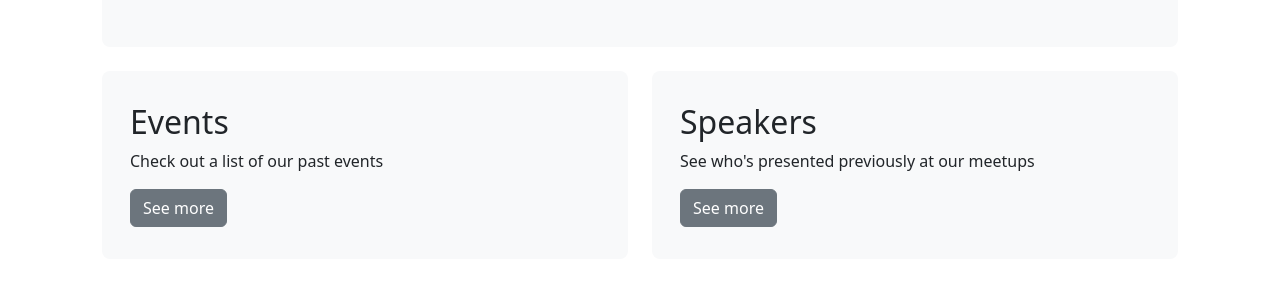
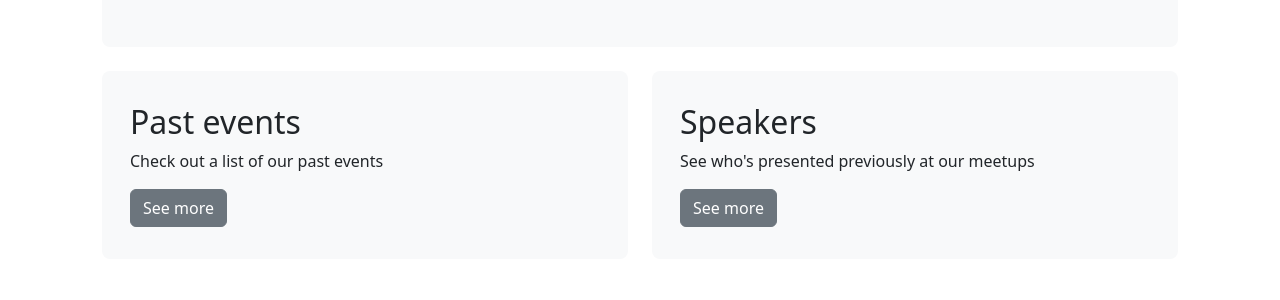
Before and after one commit to DundeeDataMeetup/dundeedatameetup.github.io, a Jekyll site: the page built from index.html, in a window 1280 px wide. Shown: the part 1039-1339 px from the top of the page. Built offline with Jekyll 4.4.1, drawn with Linux system fonts in a browser that asks for light colours.

Commit message:
chore: Tweak front page text

```diff
--- a/index.html
+++ b/index.html
@@ -46,7 +46,7 @@ title: Home
     <div class="col-md-6 col-12">
         <div class="p-3 mb-4 bg-body-tertiary rounded-3">
             <div class="container-fluid py-3">
-                <h2>Events</h2>
+                <h2>Past events</h2>
                 <p>Check out a list of our past events</p>
                 <a href="/events" class="btn btn-secondary">See more</a>
             </div>
```
Also changed, not shown: Gemfile.lock, README.md.
